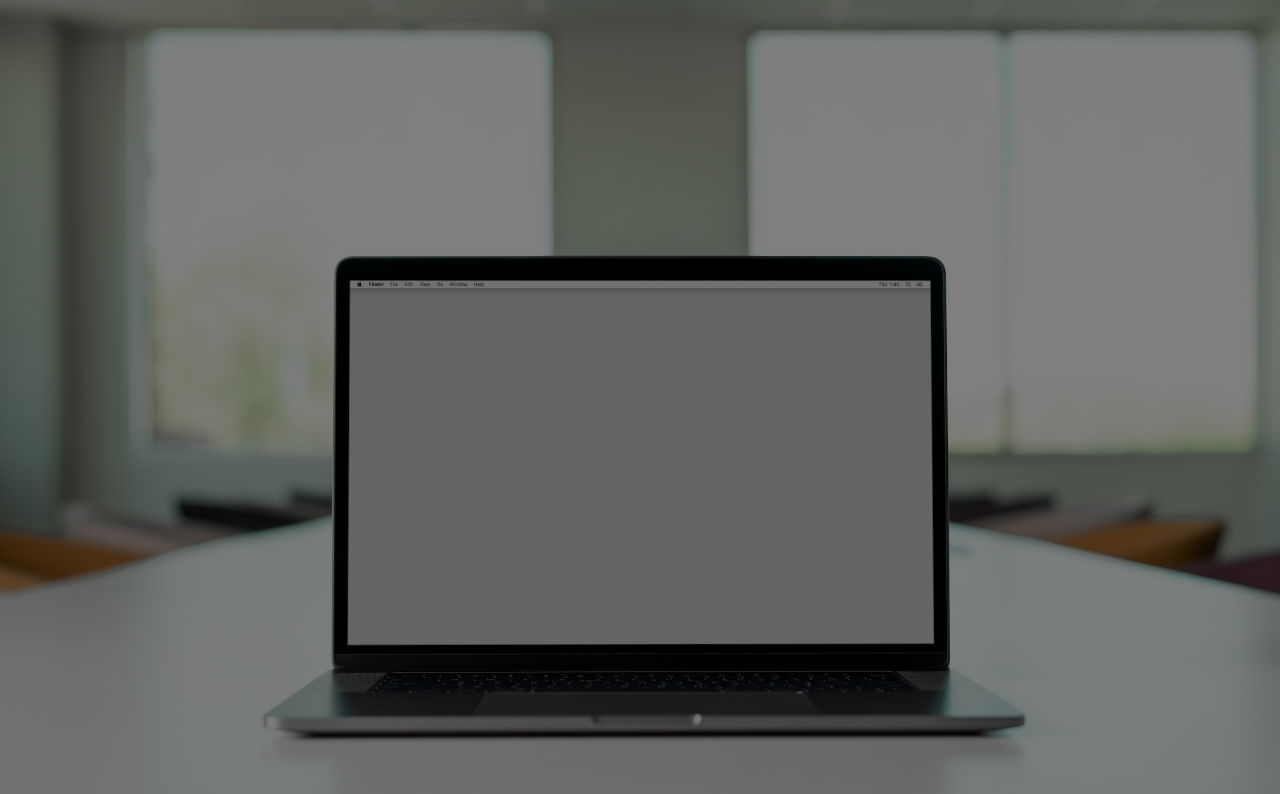
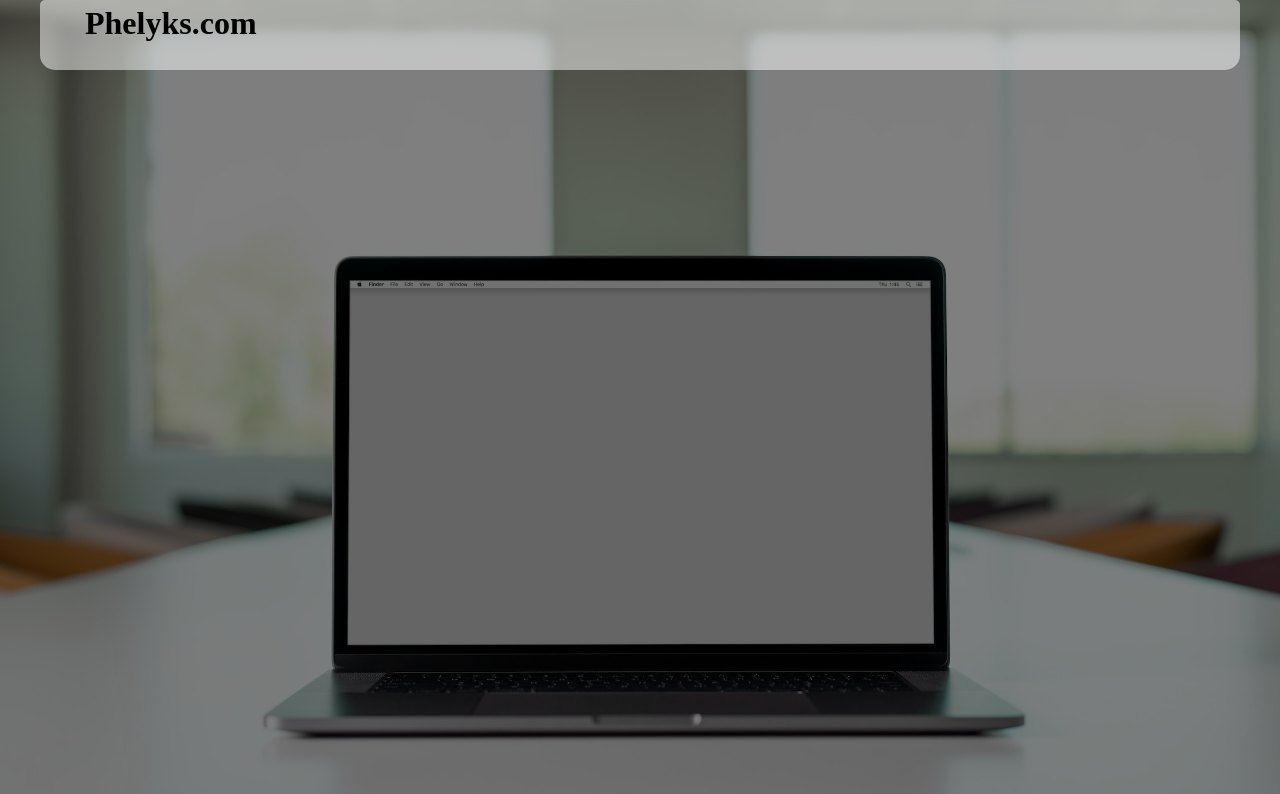
Before and after one commit to Phelyks/ReplicaOfPreviousProject, a plain HTML site: page index.html in a window 1280 px wide. Drawn offline with Linux system fonts and the light colour scheme.

Commit message:
Oct 28 15:14

```diff
--- a/Assets/styles.css
+++ b/Assets/styles.css
@@ -10,3 +10,27 @@
     background-position: center;
     background-size: cover;
 }
+
+.navbar {
+    width: 1200px;
+    height: 75px;
+    margin: auto;
+}
+
+.topbar {
+    background: rgba(255,255,255,0.5);
+    color: greenyellow;
+    backdrop-filter: blur(4.3px);
+    -webkit-backdrop-filter: blur(4.3px);
+    padding: 0px 0px 0px 15px;
+    border-bottom-left-radius: 15px;
+    border-bottom-right-radius:15px;
+    border-top-left-radius: 5px;
+    border-top-right-radius: 5px;
+    height: 70px;
+}
+
+.topbar h1 {
+    color: black;
+    padding: 5px 0px 0px 30px;
+}
--- a/index.html
+++ b/index.html
@@ -10,7 +10,11 @@
 </head>
 <body>
     <div class="main">
-
+        <div class="navbar">
+            <div class="topbar">
+                <h1 class="logo">Phelyks.com</h1>
+            </div>
+        </div>
     </div>
 
 </body>
```
